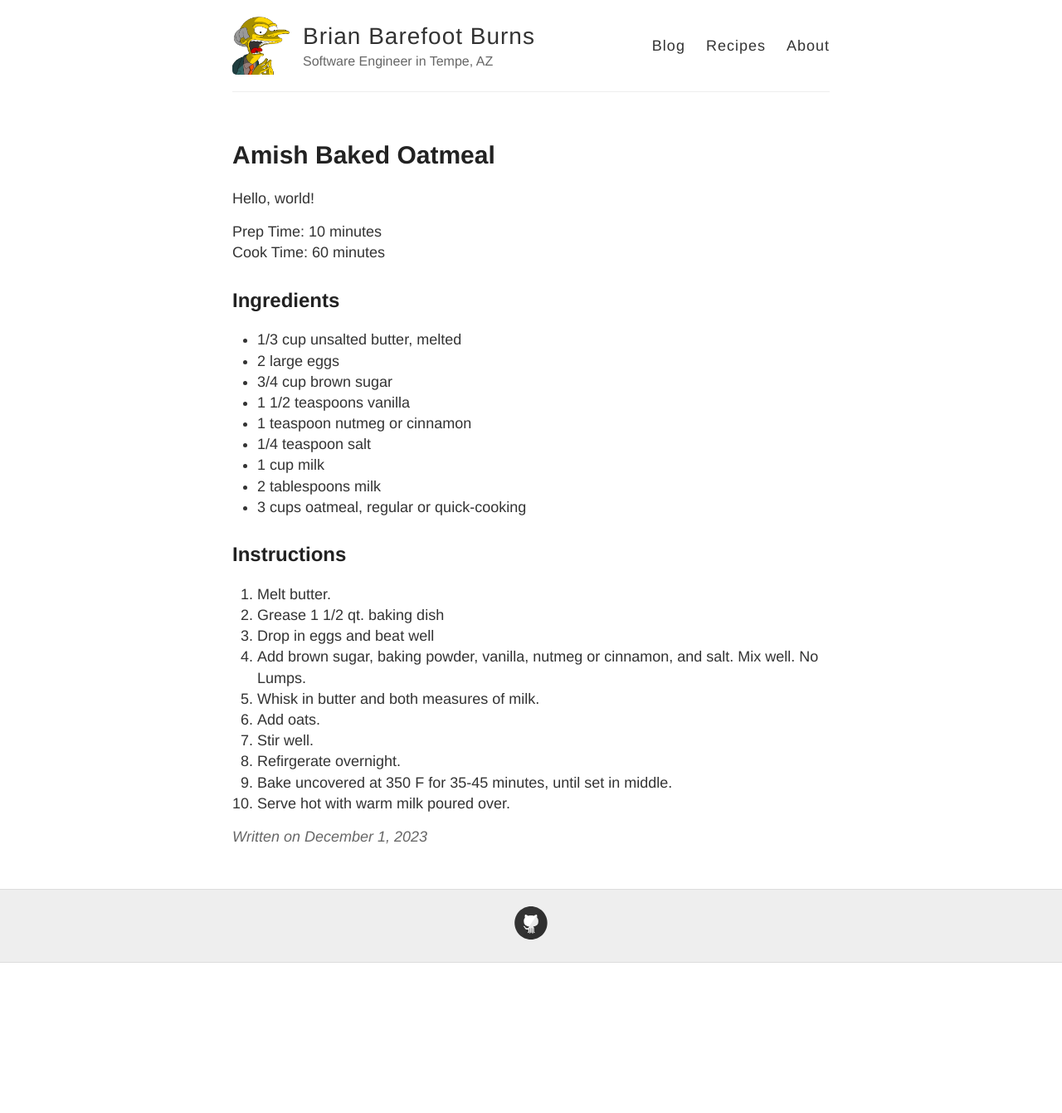
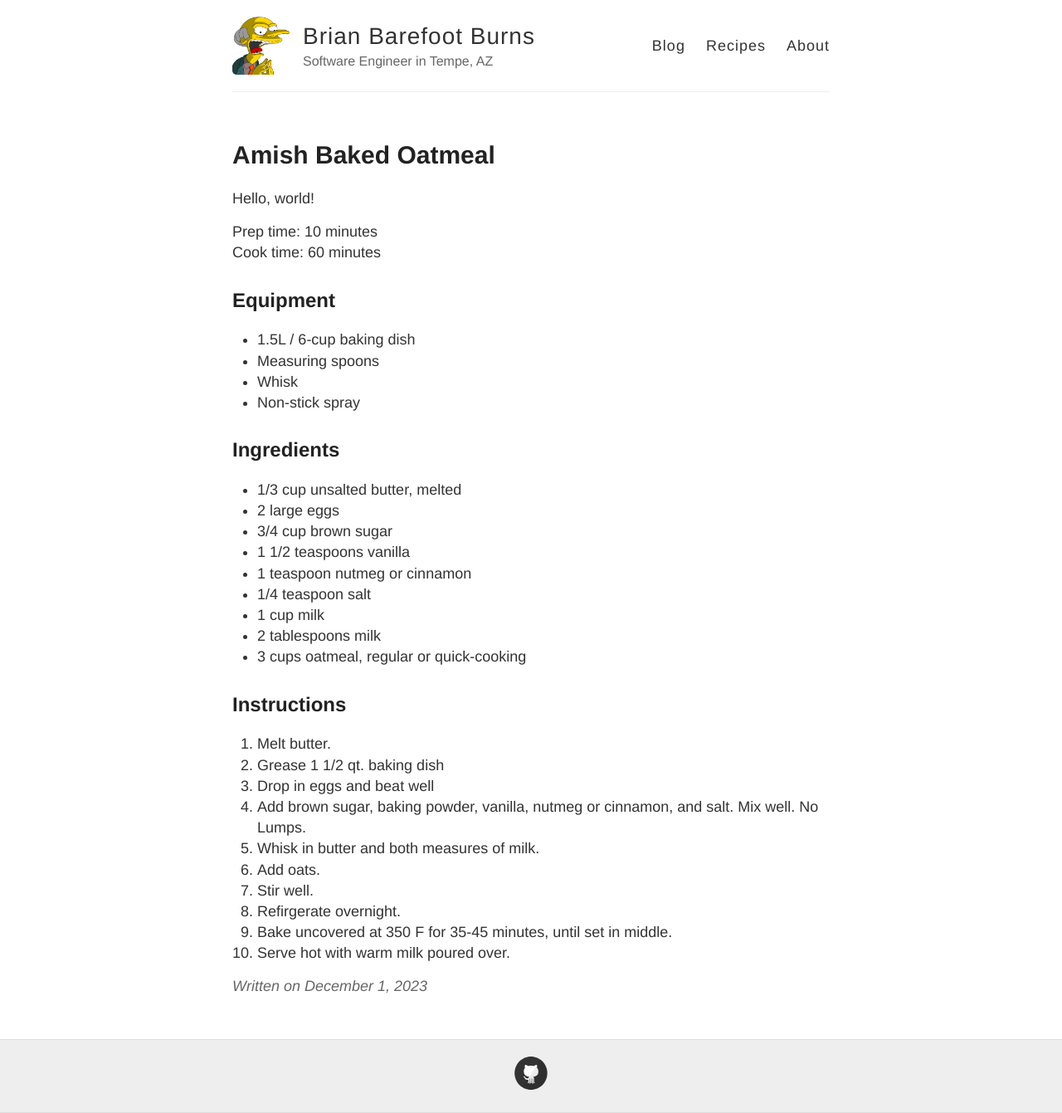
Before and after one commit to bpburns/bpburns.github.io, a Jekyll site: the page built from _recipes/amish-baked-oatmeal.md, in a window 1280 px wide. Shown: the whole page at 83% size. Built offline with Jekyll 4.4.1, drawn with Linux system fonts in a browser that asks for light colours; before the commit the page ends 1160 px from its top, so only the background shows below that.

Commit message:
Add equipment section to recipes.

```diff
--- a/_layouts/recipe.html
+++ b/_layouts/recipe.html
@@ -7,9 +7,16 @@ layout: default
 
   <div class="entry">
     {{ content }}
-    Prep Time: {{ page.preptime }} minutes
+    Prep time: {{ page.preptime }} minutes
     <br>
-    Cook Time: {{ page.cooktime }} minutes
+    Cook time: {{ page.cooktime }} minutes
+
+    <h2>Equipment</h2>
+    <ul>
+        {% for gadget in page.equipment %}
+        <li>{{ gadget }}</li>
+        {% endfor %}
+    </ul>
 
     <h2>Ingredients</h2>
     <ul>
--- a/_recipes/amish-baked-oatmeal.md
+++ b/_recipes/amish-baked-oatmeal.md
@@ -3,6 +3,11 @@ layout: recipe
 title: Amish Baked Oatmeal
 description: Tasty breakfast dish
 category: breakfast
+equipment:
+  - 1.5L / 6-cup baking dish
+  - Measuring spoons
+  - Whisk
+  - Non-stick spray
 ingredients:
   - 1/3 cup unsalted butter, melted
   - 2 large eggs
```
